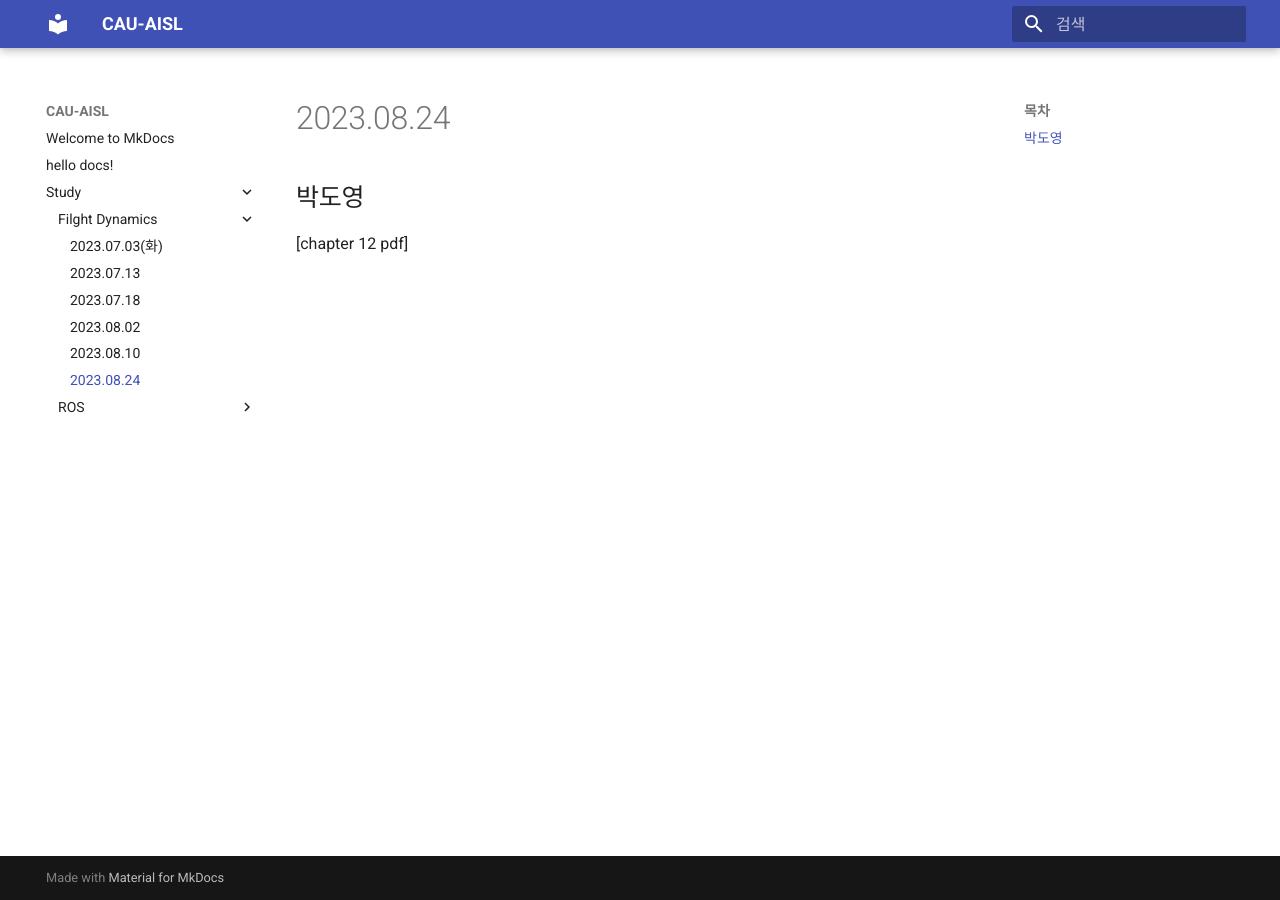
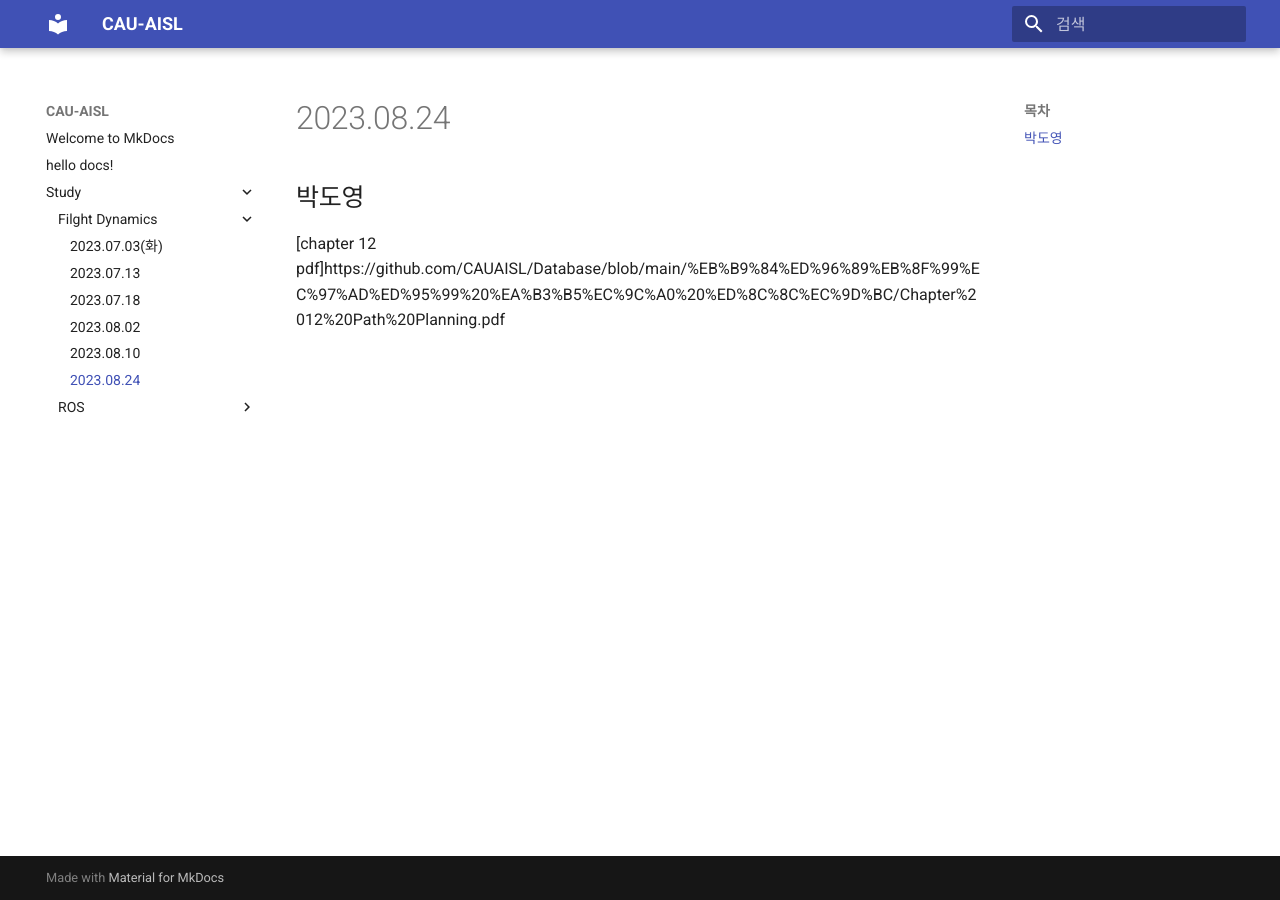
Before and after one commit to CAU-AISL/AISL-Docs, an MkDocs documentation site: the page built from docs/Study/Filght Dynamics/2023.08.24.md, in a window 1280 px wide. Built offline with MkDocs 1.6.1 and Material for MkDocs 9.7.7, drawn with Linux system fonts in a browser that asks for light colours; some of the changed lines change nothing that is shown.

Commit message:
Update 2023.08.24.md

```diff
--- a/docs/Study/Filght Dynamics/2023.08.24.md
+++ b/docs/Study/Filght Dynamics/2023.08.24.md
@@ -1,3 +1,3 @@
 ## 박도영
 
-[chapter 12 pdf]
+[chapter 12 pdf]https://github.com/CAUAISL/Database/blob/main/%EB%B9%84%ED%96%89%EB%8F%99%EC%97%AD%ED%95%99%20%EA%B3%B5%EC%9C%A0%20%ED%8C%8C%EC%9D%BC/Chapter%2012%20Path%20Planning.pdf
```
